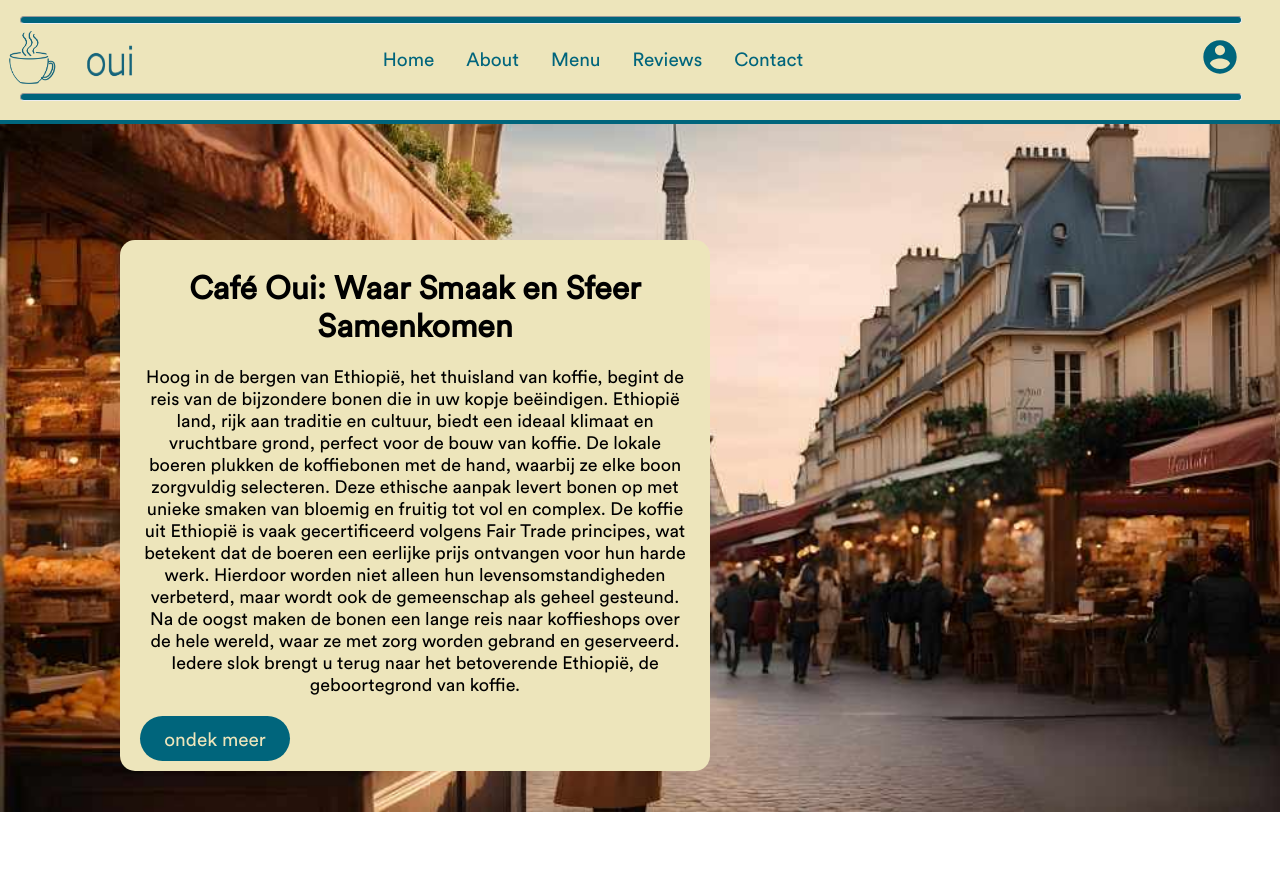
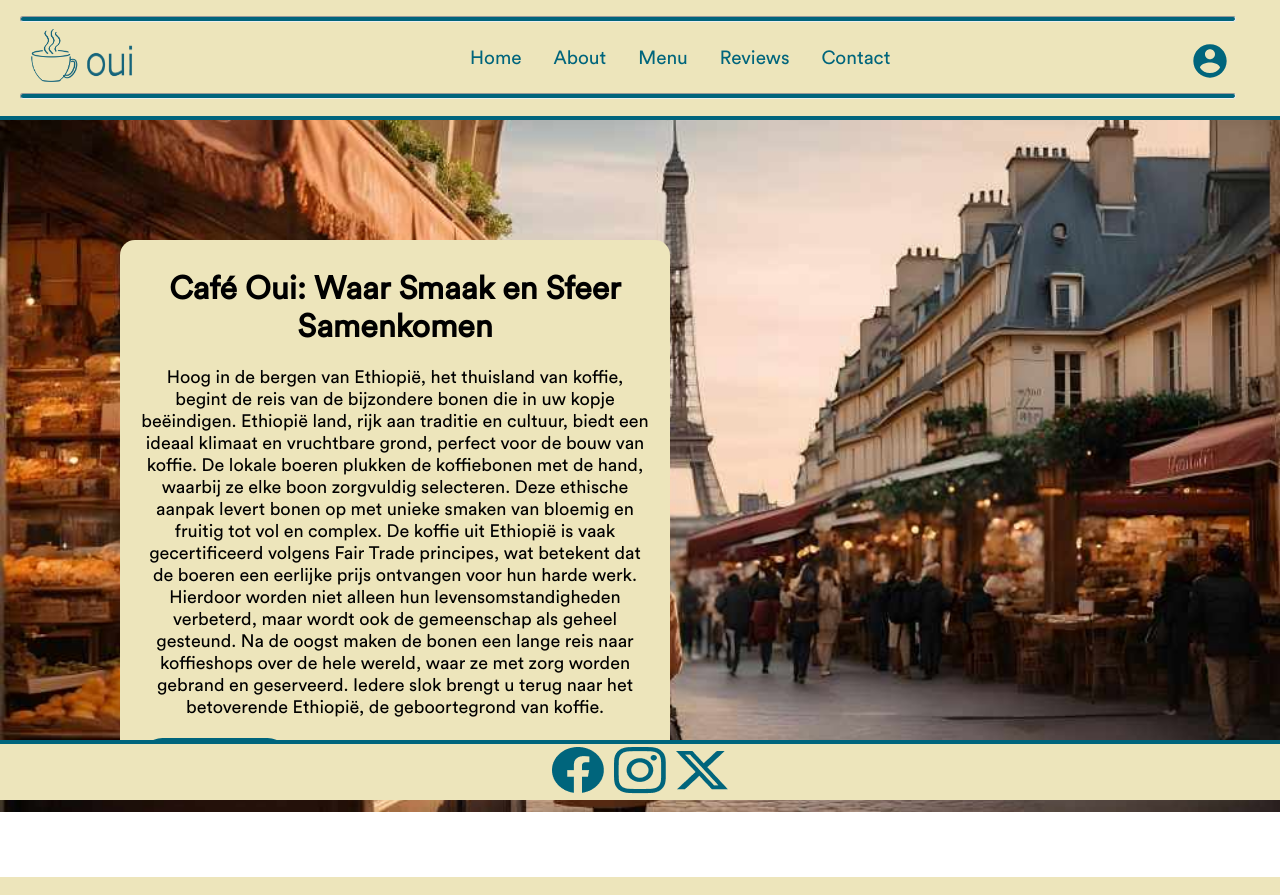
Before and after one commit to StefanSpitse4pm/OUI, a PHP site: page /html/Frontpage.php in a window 1280 px wide. Run offline with PHP 8.4, Linux system fonts and the light colour scheme.

Commit message:
footer toegevoegd en nav login/logout foto gefixed

```diff
--- a/css/frontpage.css
+++ b/css/frontpage.css
@@ -1,3 +1,8 @@
+*
+{
+    box-sizing: border-box;
+}
+
 :root
 {
     --yellow: #EDE5BB;
@@ -9,7 +14,7 @@
     margin: 0;
     width: 100%;
     padding: 0;
-    box-sizing: border-box;
+    overflow-x: hidden;
     font-family: 'Open Sans', sans-serif;
 }
 
@@ -28,7 +33,6 @@
     width: 100%;
     height: auto;
     position: relative;
-    overflow: hidden;
 }
 
 .oui_koffie
@@ -48,16 +52,18 @@
 
 .login-logo
 {
-    width: 40px;
+    position: absolute;
+    top: 35%;
+    right: 50px;
     height: 40px;
-    margin-right: 40px;
 }
 
 .logout-logo
 {
-    width: 40px;
+    position: absolute;
+    top: 35%;
+    right: 50px;
     height: 40px;
-    margin-right: 40px;
 }
 
 .page_logo
@@ -108,14 +114,6 @@
     text-decoration: none;
 }
 
-.Login_foto_container
-{
-    display: flex;
-    margin-left: 31%;
-    padding: 0;
-    align-items: center;
-}
-
 a
 {
     text-decoration: none;
@@ -164,10 +162,40 @@
     border-radius: 20px;
 }
 
+.socials
+{
+    display: flex;
+    position: absolute;
+    position: sticky;
+    justify-content: center;
+    align-items: center;
+    bottom: 0;
+    left: 0;
+    gap: 10px;
+    background-color: var(--yellow);
+    border-top: 4px solid var(--blue);
+}
+
+.facebook-foto
+{
+    margin-top: 5%;
+}
+
+.insta-foto
+{
+    margin-top: 5%;
+}
+
+.twitter-foto
+{
+    margin-top: 5%;
+}
+
+
 .homepage_box
 {
     width: 100vw;
-    height: 100vh;
+    height: 100%;
     margin-top: 90px;
     position: relative;
     display: inline-block;
@@ -175,18 +203,16 @@
 
 .homepage_foto
 {
-    display: block;
-    width: 100%;
-    height: auto;
+    height: auto
 }
 
 .homepage_content
 {
+    width: 550px;
+    height: auto;
     position: absolute;
     top: 130px;
     left: 100px;
-    width: 550px;
-    height: auto;
     background-color: var(--yellow);
     color: black;
     padding: 10px 20px;
--- /dev/null
+++ b/functies/samenvoeg-footer.php
@@ -0,0 +1,15 @@
+<!DOCTYPE html>
+<html lang="en">
+<head>
+    <meta charset="UTF-8">
+    <meta name="viewport" content="width=device-width, initial-scale=1.0">
+    <title>Document</title>
+</head>
+<body>
+    <div class="socials">
+        <a href="f"><img class="facebook-foto" src="../img/facebook.png" alt="facebookpicture"></a>
+        <a href="i"><img class="insta-foto" src="../img/insta.png" alt="instapicture"></a>
+        <a href="t"><img class="twitter-foto" src="../img/twitter.png" alt="twitterpicture"></a>
+    </div>
+</body>
+</html>
--- a/functies/samenvoeg-nav.php
+++ b/functies/samenvoeg-nav.php
@@ -30,14 +30,14 @@
                 <li><a href="reviewPage.html">Reviews</a></li>
                 <li><a href="contact">Contact</a></li>
             </ul>
+
             <?php if (!empty($_SESSION['username'] )): ?>
                 <div class="logout_foto_container">
                     <a href="../functies/logoutfunction.php"><img class="logout-logo" src="../img/logout-logo.svg" alt="logout-logo"></a>
                 </div>
             <?php else:?>
-                <div class="Login_foto_container">
                     <a href="../html/loginPage.php"><img class="login-logo" src="../img/login-logo.svg" alt="login-logo"></a>
-                </div>
+
             <?php endif;?>
             <hr class="nav_line_bottom">
         </nav>
--- a/html/Frontpage.php
+++ b/html/Frontpage.php
@@ -40,5 +40,6 @@
                 </div>
             </div>
     </div>
+    <?php include '../functies/samenvoeg-footer.php'?>
 </body>
 </html>
```
Also changed, not shown: Img/facebook.png (added), Img/insta.png (added), Img/twitter.png (added).
